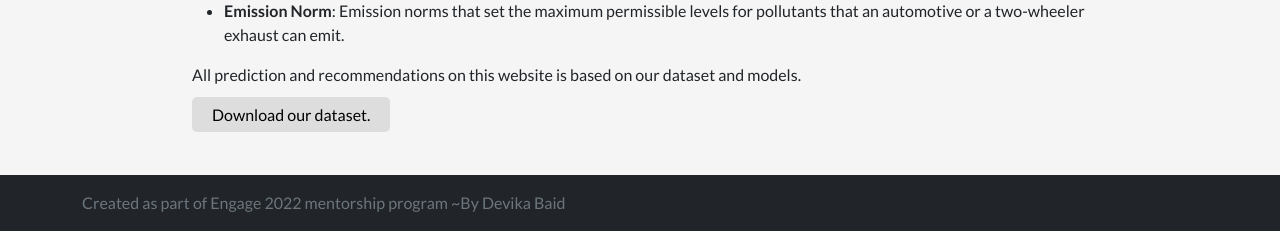
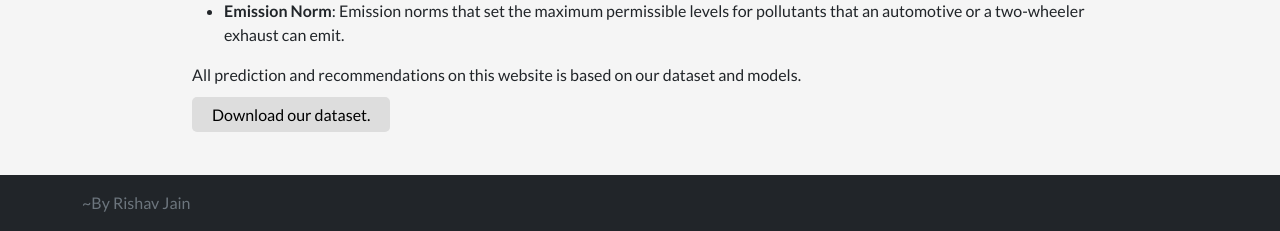
Before and after one commit to RishavJain21/INDEcars, a Flask app: page /getstart in a window 1280 px wide. Shown: the part 1172-1403 px from the top of the page. Run offline with Flask 2, Linux system fonts and the light colour scheme.

Commit message:
Update footer.html

```diff
--- a/templates/footer.html
+++ b/templates/footer.html
@@ -2,8 +2,7 @@
 <footer class="footer mt-auto py-3 bg-dark">
   <script src="https://cdn.jsdelivr.net/npm/bootstrap@5.0.0-beta2/dist/js/bootstrap.bundle.min.js"></script>
   <div class="container">
-    <span class="text-muted">Created as part of Engage 2022 mentorship program</span>
-    <span class="text-muted">~By Devika Baid</span>
+    <span class="text-muted">~By Rishav Jain</span>
   </div>
 </footer>
 </html>
```
